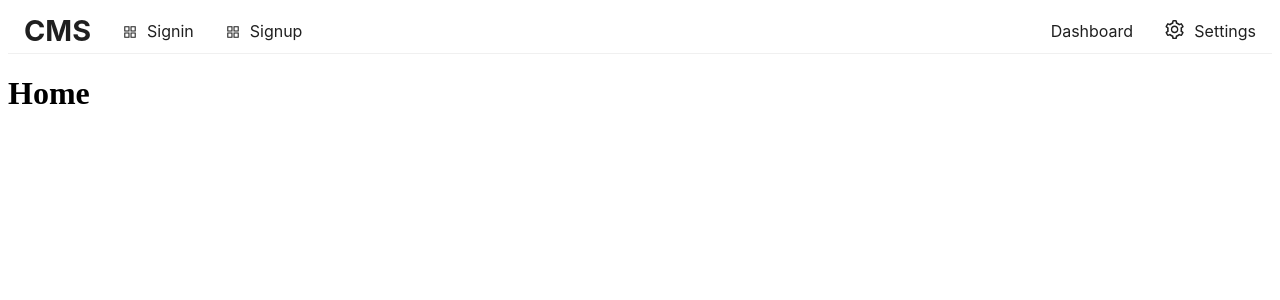
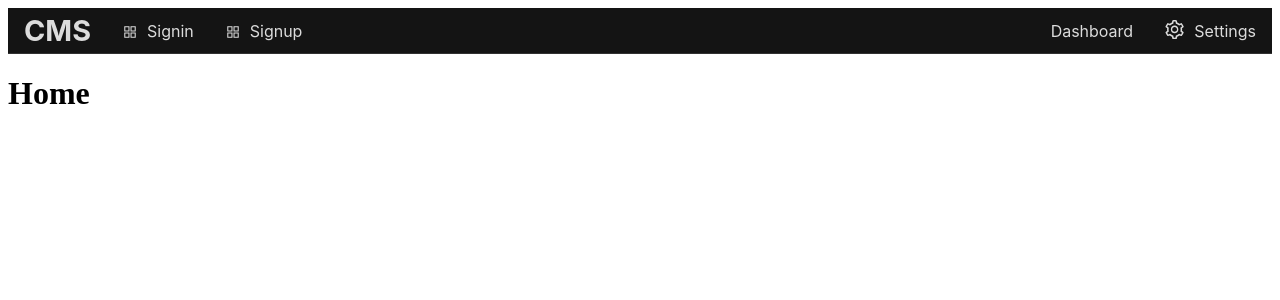
Before and after one commit to Vikas10102001/CMS-frontend, a Next.js app in the folder client/: page / in a window 1280 px wide. Shown: the top 300 px of the page. Built offline with nearby package versions, Linux system fonts and the light colour scheme.

Commit message:
setting the theme according to the current theme state

```diff
--- a/client/pages/_app.js
+++ b/client/pages/_app.js
@@ -1,15 +1,30 @@
 import { ConfigProvider, theme } from "antd";
 import NavBar from "../components/NavBar";
+import store from "../store/store";
+import { Provider } from "react-redux";
+import { useEffect, useState } from "react";
 
 export default function MyApp({ Component, pageProps }) {
+  const [darkTheme, setDarkTheme] = useState(store.getState().theme.dark);
+
+  useEffect(() => {
+    const unsubscribe = store.subscribe(() => {
+      setDarkTheme(store.getState().theme.dark);
+    });
+    return () => {
+      unsubscribe();
+    };
+  }, []);
   return (
+    <Provider store={store}>
       <ConfigProvider
         theme={{
-        algorithm: theme.defaultAlgorithm,
+          algorithm: darkTheme ? theme.darkAlgorithm : theme.defaultAlgorithm,
         }}
       >
         <NavBar />
         <Component {...pageProps} />
       </ConfigProvider>
+    </Provider>
   );
 }
```
Lines whose indentation alone changed are shown as unchanged.
